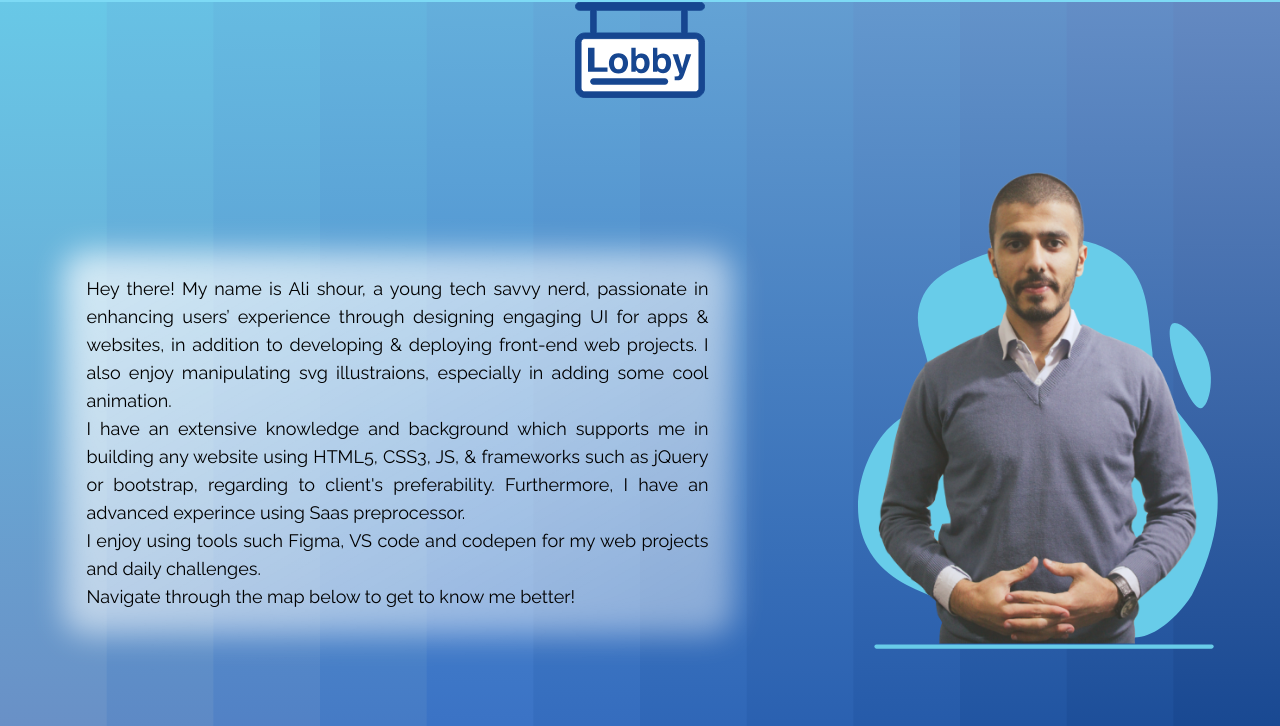
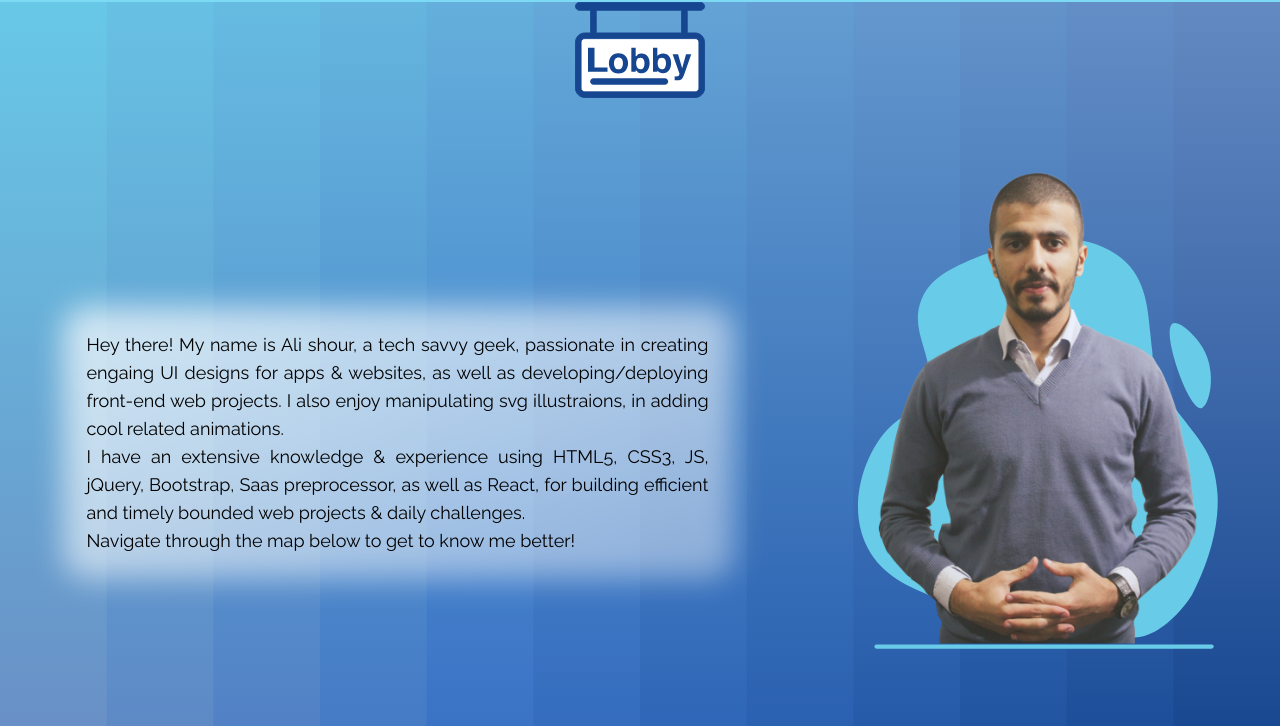
Before and after one commit to iamshour/portfolio, a plain HTML site: page about.html in a window 1280 px wide. Shown: the part 74-800 px from the top of the page. Drawn offline with Linux system fonts and the light colour scheme.

Commit message:
about page fixes

```diff
--- a/about.html
+++ b/about.html
@@ -90,7 +90,7 @@
        </div>
        <div class="text-area">
            <div class="card">
-               <p>Hey there! My name is Ali shour, a young tech savvy nerd, passionate in enhancing users’ experience through designing engaging UI for apps &amp; websites, in addition to developing &amp; deploying front-end web projects. I also enjoy manipulating svg illustraions, especially in adding some cool animation.<br>I have an extensive knowledge and background which supports me in building any website using HTML5, CSS3, JS, &amp; frameworks such as jQuery or bootstrap, regarding to client's preferability. Furthermore, I have an advanced experince using Saas preprocessor.<br>I enjoy using tools such Figma, VS code and codepen for my web projects and daily challenges.<br>Navigate through the map below to get to know me better!</p>
+               <p>Hey there! My name is Ali shour, a tech savvy geek, passionate in creating engaing UI designs for apps &amp; websites, as well as developing/deploying front-end web projects. I also enjoy manipulating svg illustraions, in adding cool related animations.<br>I have an extensive knowledge &amp; experience using HTML5, CSS3, JS, jQuery, Bootstrap, Saas preprocessor, as well as React, for building efficient and timely bounded web projects &amp; daily challenges.<br>Navigate through the map below to get to know me better!</p>
            </div>
        </div>
     </div>
```
Also changed, not shown: images/me/favicon.png.
